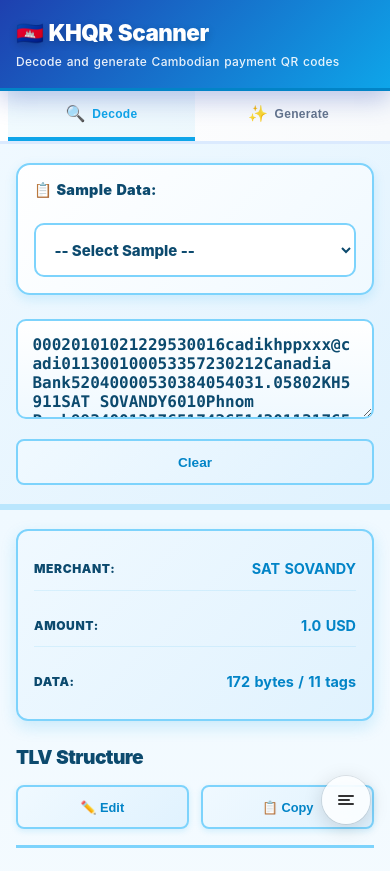
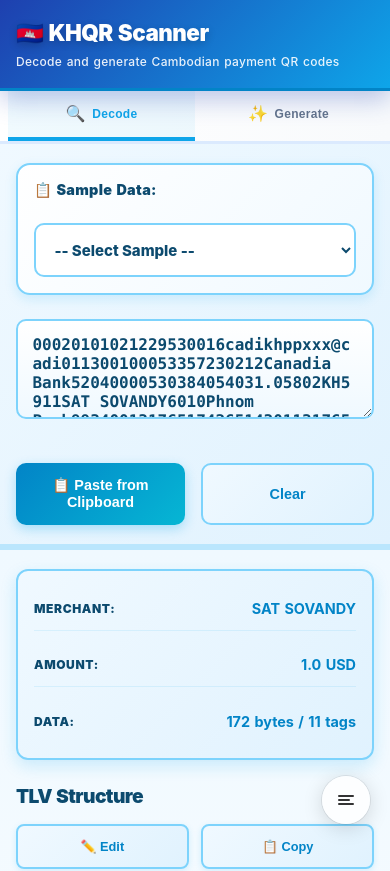
Before and after one commit to ousachea/App, a Nuxt app: page / in a window 390 px wide. Shown: the top 871 px of the page. Built offline with nearby package versions, Linux system fonts and the light colour scheme.

Commit message:
add button

```diff
--- a/pages/index.vue
+++ b/pages/index.vue
@@ -33,9 +33,13 @@
             </select>
           </div>
 
-          <textarea v-model="manualQRInput" placeholder="Paste QR code data..." class="input-field"></textarea>
+          <textarea v-model="manualQRInput" @paste="handlePaste" placeholder="Paste QR code data..."
+            class="input-field"></textarea>
 
           <div class="action-buttons">
+            <button @click="pasteFromClipboard" class="btn btn-primary paste-btn">
+              📋 Paste from Clipboard
+            </button>
             <button @click="clearData" class="btn btn-secondary">
               Clear
             </button>
@@ -566,6 +570,13 @@
         this.generateQRCode();
       });
     }
+
+    // Add global paste listener for Ctrl+V / Cmd+V
+    document.addEventListener('paste', this.handleGlobalPaste);
+  },
+
+  beforeDestroy() {
+    document.removeEventListener('paste', this.handleGlobalPaste);
   },
 
   watch: {
@@ -587,6 +598,63 @@
     decodeManualQR() {
       if (this.manualQRInput.trim()) {
         this.processQRResult(this.manualQRInput.trim());
+      }
+    },
+
+    handlePaste(event) {
+      // Allow the paste to complete
+      this.$nextTick(() => {
+        // Automatically process the pasted data
+        if (this.manualQRInput.trim()) {
+          const pastedData = this.manualQRInput.trim();
+          this.processQRResult(pastedData);
+          this.showNotification('✅ QR data pasted and decoded!', 'success');
+        }
+      });
+    },
+
+    async pasteFromClipboard() {
+      try {
+        // Modern Clipboard API
+        if (navigator.clipboard && navigator.clipboard.readText) {
+          const text = await navigator.clipboard.readText();
+          if (text && text.trim()) {
+            this.manualQRInput = text.trim();
+            this.$nextTick(() => {
+              this.processQRResult(text.trim());
+              this.showNotification('✅ QR data pasted from clipboard!', 'success');
+            });
+          } else {
+            this.showNotification('❌ Clipboard is empty', 'error');
+          }
+        } else {
+          // Fallback for older browsers
+          this.showNotification('❌ Clipboard access not available', 'error');
+        }
+      } catch (error) {
+        console.error('Clipboard error:', error);
+        this.showNotification('❌ Failed to read clipboard. Please paste manually.', 'error');
+      }
+    },
+
+    handleGlobalPaste(event) {
+      // Handle Ctrl+V / Cmd+V anywhere on the page
+      try {
+        const clipboardData = event.clipboardData || window.clipboardData;
+        const pastedText = clipboardData.getData('text');
+
+        if (pastedText && pastedText.trim()) {
+          // Check if it looks like KHQR data
+          if (pastedText.includes('00') && (pastedText.includes('29') || pastedText.includes('30') || pastedText.includes('51'))) {
+            this.manualQRInput = pastedText.trim();
+            this.$nextTick(() => {
+              this.processQRResult(pastedText.trim());
+              this.showNotification('✅ QR data pasted and decoded!', 'success');
+            });
+          }
+        }
+      } catch (error) {
+        console.log('Paste error:', error);
       }
     },
 
@@ -1300,7 +1368,6 @@
   background: rgba(14, 165, 233, 0.06);
 }
 
-
 .tab-icon {
   font-size: 1.1rem;
 }
@@ -1425,7 +1492,12 @@
 .action-buttons {
   display: flex;
   gap: 1.2rem;
-  margin-top: 0;
+  margin-top: 1.5rem;
+  width: 100%;
+}
+
+.action-buttons .btn {
+  flex: 1;
 }
 
 .btn {
@@ -1474,6 +1546,24 @@
   background: linear-gradient(135deg, #e0f2fe 0%, #cffafe 100%);
   border-color: #0284c7;
   box-shadow: 0 4px 12px rgba(14, 165, 233, 0.2);
+}
+
+.paste-btn {
+  background: linear-gradient(135deg, #0284c7 0%, #06b6d4 100%);
+  color: white;
+  box-shadow: 0 4px 12px rgba(14, 165, 233, 0.3);
+  font-weight: 900;
+  transition: all 0.3s ease;
+}
+
+.paste-btn:hover {
+  background: linear-gradient(135deg, #0369a1 0%, #0891b2 100%);
+  box-shadow: 0 8px 16px rgba(14, 165, 233, 0.4);
+  transform: translateY(-2px);
+}
+
+.paste-btn:active {
+  transform: translateY(0);
 }
 
 .result-section {
@@ -2079,12 +2169,20 @@
 
   .action-buttons {
     display: flex;
-    flex-direction: column;
+    flex-direction: row;
     gap: 1rem;
+    margin-top: 1.5rem;
+  }
+
+  .action-buttons .btn {
+    flex: 1;
+    padding: 0.9rem 1.2rem;
+    font-size: 0.9rem;
+    border-radius: 10px;
   }
 
   .btn {
-    width: 100%;
+    width: auto;
     padding: 0.9rem 1.2rem;
     font-size: 0.9rem;
     border-radius: 10px;
```
